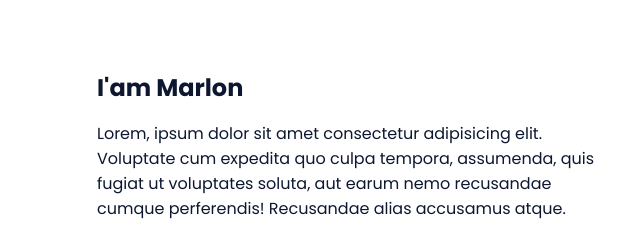
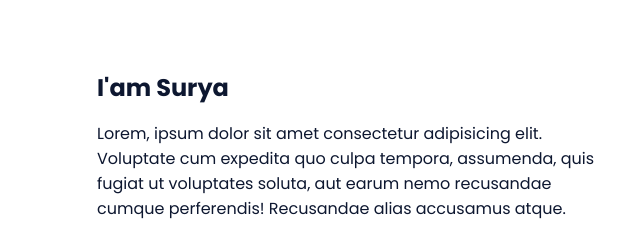
Before and after one commit to Suryatheweb/SuryaTheWeb, a plain HTML site: page index.html in a window 1280 px wide. Shown: the part 829-1069 px from the top of the page, 543-1183 px from the left. Drawn offline with nearby package versions, Linux system fonts and the light colour scheme.

Commit message:
Update index.html

```diff
--- a/index.html
+++ b/index.html
@@ -74,7 +74,7 @@
                     </div>
 
                     <div>
-                        <h2 class="about__subtitle">I'am Marlon</h2>
+                        <h2 class="about__subtitle">I'am Surya</h2>
                         <p class="about__text">Lorem, ipsum dolor sit amet consectetur adipisicing elit. Voluptate cum expedita quo culpa tempora, assumenda, quis fugiat ut voluptates soluta, aut earum nemo recusandae cumque perferendis! Recusandae alias accusamus atque.</p>
                     </div>
                 </div>
```
